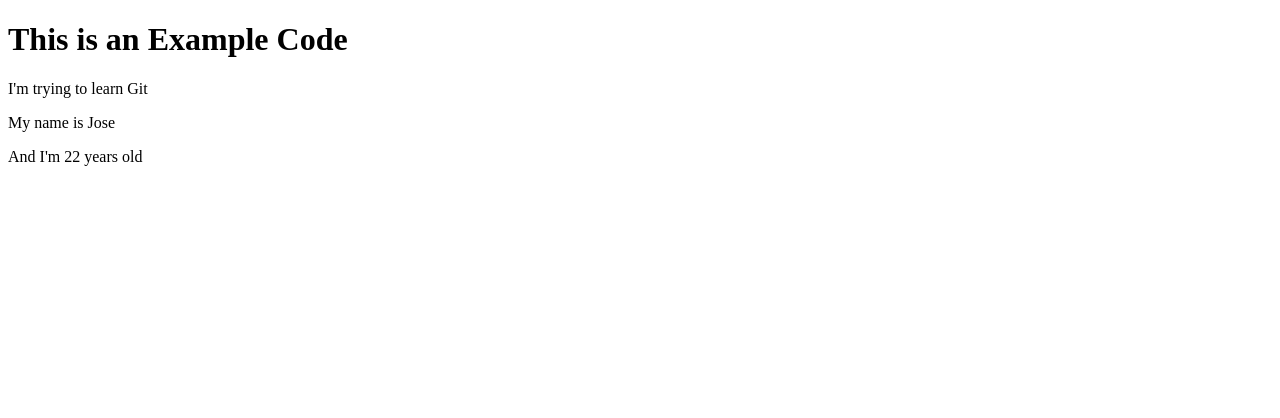
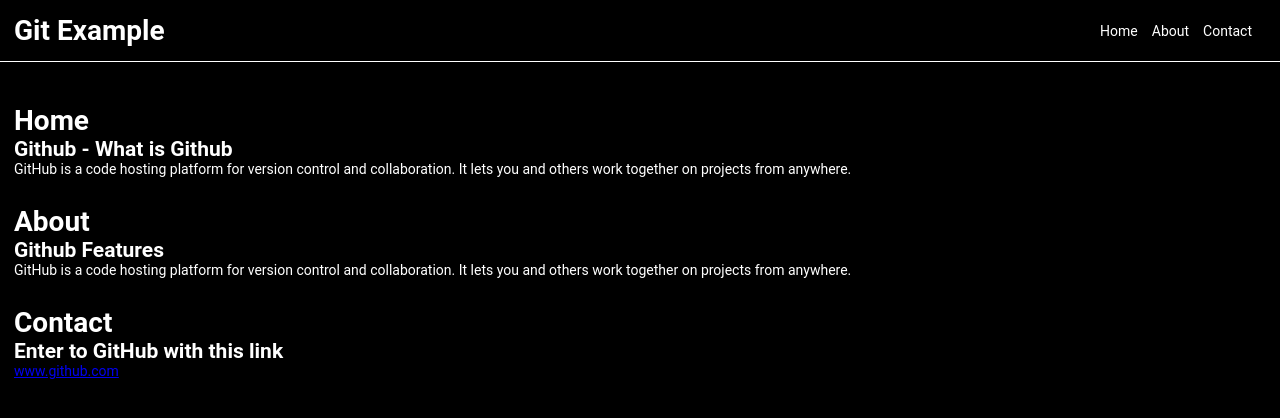
Before and after one commit to JoseVRueda/test_git, a plain HTML site: page index.html in a window 1280 px wide. Drawn offline with Linux system fonts and the light colour scheme.

Commit message:
Page modified so it is about github

```diff
--- a/index.html
+++ b/index.html
@@ -1,15 +1,46 @@
 <!DOCTYPE html>
 <html lang="en">
-<head>
-    <meta charset="UTF-8">
-    <meta name="viewport" content="width=device-width, initial-scale=1.0">
+  <head>
+    <meta charset="UTF-8" />
+    <meta name="viewport" content="width=device-width, initial-scale=1.0" />
     <title>Git Example</title>
-    <link rel="stylesheet" href="styles/styles.css">
-</head>
-<body>
-    <h1>This is an Example Code</h1>
-    <p>I'm trying to learn Git</p>
-    <p>My name is Jose</p>
-    <p>And I'm 22 years old</p>
-</body>
+    <link rel="stylesheet" href="styles/styles.css" />
+  </head>
+  <body>
+    <header>
+      <h1>Git Example</h1>
+      <nav>
+        <ul>
+          <li><a href="#">Home</a></li>
+          <li><a href="#">About</a></li>
+          <li><a href="#">Contact</a></li>
+        </ul>
+      </nav>
+    </header>
+    <div>
+      <section>
+        <h1>Home</h1>
+        <h2>Github - What is Github</h2>
+        <p>
+          GitHub is a code hosting platform for version control and
+          collaboration. It lets you and others work together on projects from
+          anywhere.
+        </p>
+      </section>
+      <section>
+        <h1>About</h1>
+        <h2>Github Features</h2>
+        <p>
+          GitHub is a code hosting platform for version control and
+          collaboration. It lets you and others work together on projects from
+          anywhere.
+        </p>
+      </section>
+      <section>
+        <h1>Contact</h1>
+        <h2>Enter to GitHub with this link</h2>
+        <a href="https://github.com/" rel="noopener" target="_blank">www.github.com</a>
+      </section>
+    </div>
+  </body>
 </html>
--- a/styles/styles.css
+++ b/styles/styles.css
@@ -0,0 +1,51 @@
+* {
+    margin: 0;
+    padding: 0;
+    box-sizing: border-box;
+}
+
+html {
+    font-size: 14px;
+    font-family: 'Roboto', sans-serif;
+    scroll-behavior: smooth;
+}
+
+body {
+    background-color: black;
+    color: white;
+}
+
+header {
+    border-bottom: 1px solid white;
+    padding: 1rem;
+    display: flex;
+    justify-content: space-between;
+    align-items: center;
+}
+
+header ul {
+    display: flex;
+    list-style: none;
+}
+
+header ul li {
+    margin-right: 1rem;
+}
+
+header ul a {
+    text-decoration: none;
+    color: white;
+}
+
+header ul a:hover {
+    color: gray;
+}
+
+section h1 {
+    margin-top: 2rem;
+    font-size: 2rem;
+}
+
+body div {
+    padding: 1rem;
+}
```
